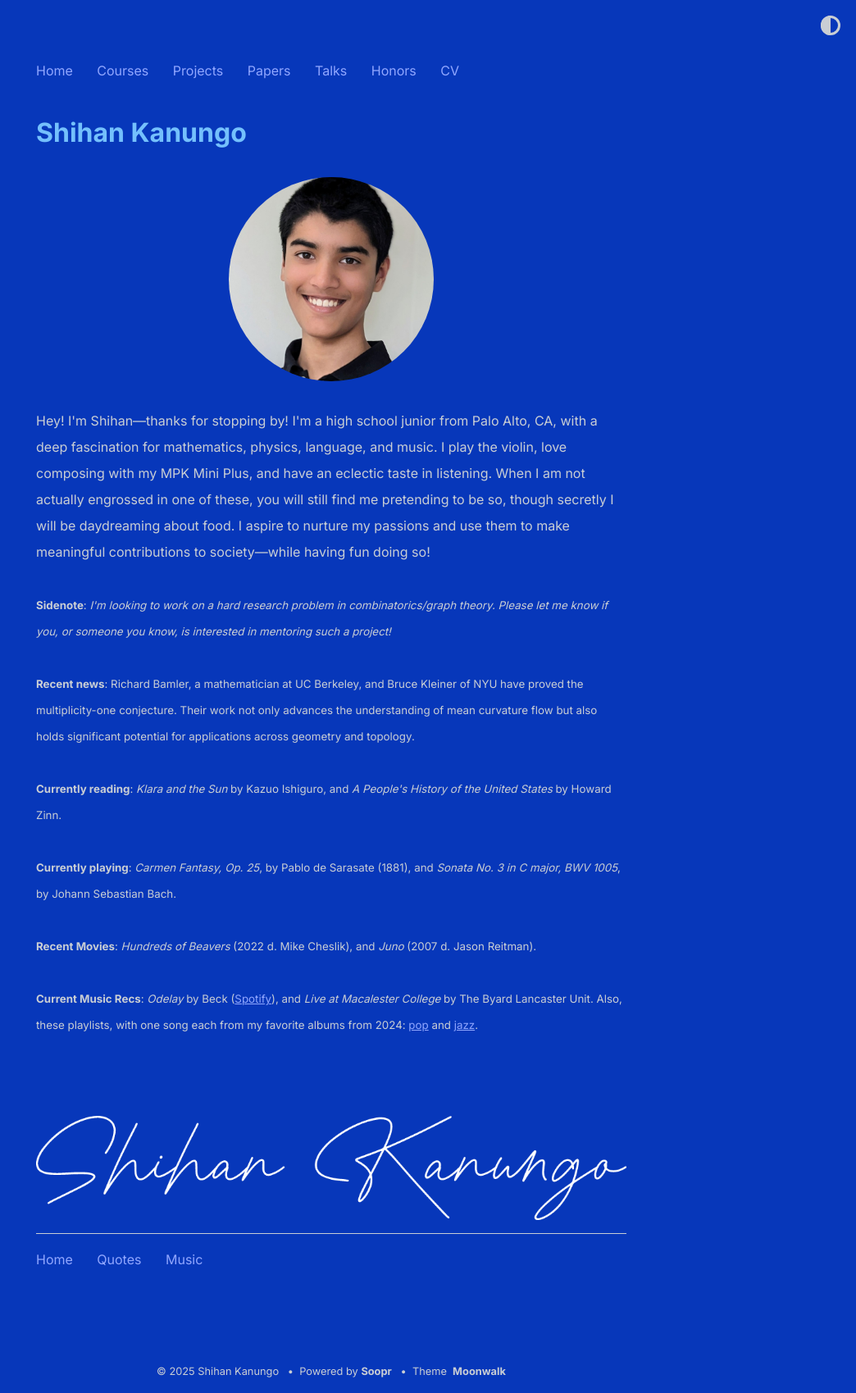
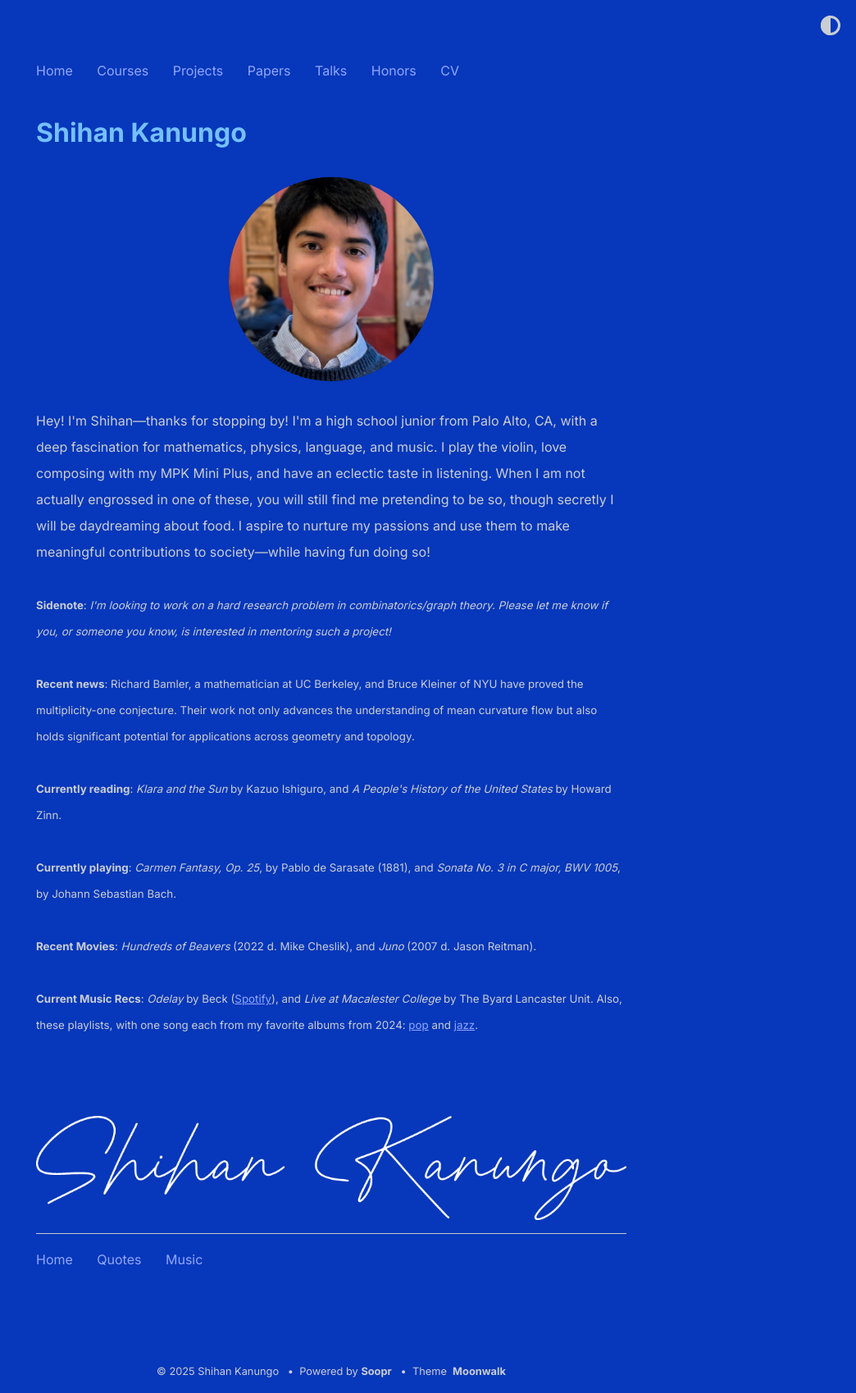
Before and after one commit to shihankanungo/shihankanungo.github.io, a Jekyll site: the page built from index.md, in a window 1280 px wide. Shown: the whole page at 82% size, without its empty margins (236-1280 px from the left). Built offline with Jekyll 4.4.1, drawn with Linux system fonts in a browser that asks for light colours.

Commit message:
Update _config.yml

```diff
--- a/_config.yml
+++ b/_config.yml
@@ -2,7 +2,7 @@
 author: Shihan Kanungo
 url: https://www.shihankanungo.github.io/shihanmoonwalk/ # root address of the site
 description: > # description of the site (multiple lines allowed)
-  <img src="photo.png" alt="Avatar" style="width:250px; border-radius:50%;"> <br />
+  <img src="images/pic.jpg" alt="Avatar" style="width:250px; border-radius:50%;"> <br />
   Hey! I'm Shihan&mdash;thanks for stopping by! I'm a high school junior from Palo Alto, CA, with a deep fascination for mathematics, physics, language, and music. I play the violin, love composing with my MPK Mini Plus, and have an eclectic taste in listening. When I am not actually engrossed in one of these, you will still find me pretending to be so, though secretly I will be daydreaming about food. I aspire to nurture my passions and use them to make meaningful contributions to society&mdash;while having fun doing so!
           <br /><br />
 
```
